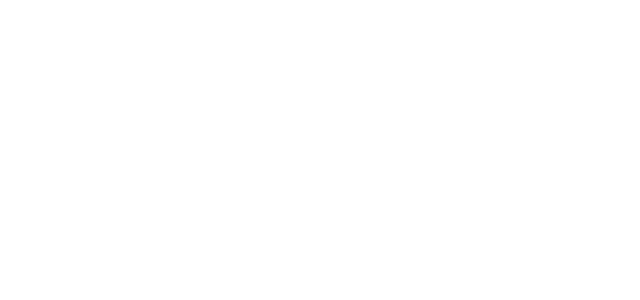
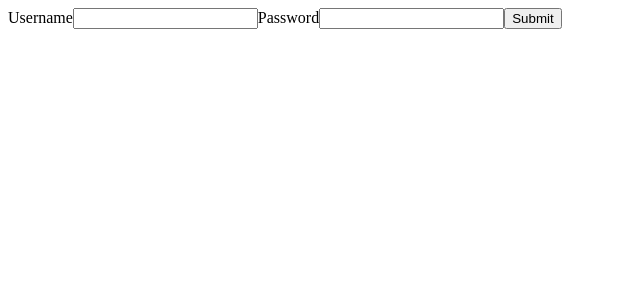
Before and after one commit to anamecia/mod-5-project-front-end, a React (Create React App) app: page /signin in a window 1280 px wide. Shown: the top 300 px of the page, without its empty margins (0-640 px from the left). Built offline with nearby package versions, Linux system fonts and the light colour scheme.

Commit message:
adds authentication to sign in

```diff
--- /dev/null
+++ b/src/API.js
@@ -0,0 +1,17 @@
+const railsBaseUrl = 'http://localhost:3000/'
+const signInUrl = railsBaseUrl + 'signin'
+
+const post = (url,data) => {
+    return fetch(url,{
+        method:'POST',
+        headers:{
+            "Content-Type": "application/json",
+            "Accept": "application/json"
+        },
+        body: JSON.stringify(data)
+    }).then(resp => resp.json())
+}
+
+const signIn = (username, password) => post(signInUrl,{username, password})
+
+export default { signIn }
--- a/src/App.js
+++ b/src/App.js
@@ -1,20 +1,29 @@
-import React from 'react'
+import React, { Component } from 'react'
 import { Route, Switch } from 'react-router-dom'
 
 import SignUpPage from './components/SignUpPage'
 import SignInPage from './components/SignInPage'
 
 
-const App = () => {
+class App extends Component{
+    state = {
+        user: null
+    }
 
+    signIn = (user) => {
+        this.setState({user: user})
+    }
+
+    render(){
         return(
             <div>
                 <Switch>
                     <Route path='/signup' component={SignUpPage}/>
-                <Route path='/signin' component={SignInPage}/>
+                    <Route path='/signin' component={props => <SignInPage {...props} signIn={this.signIn}/>}/>
                 </Switch>
             </div>
         )
     }
+}
 
 export default App
--- a/src/components/SignInForm.js
+++ b/src/components/SignInForm.js
@@ -1,18 +1,41 @@
-import React from 'react'
+import React, { Component } from 'react'
 
-const SignInForm = () => {
+import API from '../API'
 
+class SignInForm  extends Component {
+    state = {
+        username: '',
+        password: ''
+    }
+
+    handleChange = (e) => {
+        this.setState({ [e.target.name]: e.target.value})
+    }
+
+    handleSubmit = (e) =>{
+        e.preventDefault()
+
+        API.signIn(this.state.username, this.state.password)
+        .then(data => {
+            if (data.error) throw Error(data.error)
+            this.props.signIn(data)
+            // this.props.history.push(null) //redirects the user to their page
+        }).catch(error => alert(error))  //change alert to a nicer notification
+    }
+
+    render(){
         return(
             <div>
-            <form>
+                <form onSubmit={this.handleSubmit}>
                     <label>Username</label>
-                <input onChange={null} type='text'/>
+                    <input onChange={this.handleChange} type='text' name='username'/>
                     <label>Password</label>
-                <input onChange={null} type='password'/>
+                    <input onChange={this.handleChange} type='password' name='password'/>
                     <input type='submit'/>
                 </form>
             </div>
         )
     }
+}
 
 export default SignInForm
--- a/src/components/SignInPage.js
+++ b/src/components/SignInPage.js
@@ -1,9 +1,12 @@
 import React from 'react'
 
-const SignInPage = () => {
+import SignInForm from './SignInForm'
+
+const SignInPage = ({ signIn, history }) => {
 
     return(
         <div>
+            <SignInForm signIn={signIn} history={history}/>
         </div>
     )
 }
--- a/src/components/SignUpPage.js
+++ b/src/components/SignUpPage.js
@@ -1,9 +1,12 @@
 import React from 'react'
+
+import SignUpForm from './SignUpForm'
 
 const SignUpPage = () => {
 
     return(
         <div>
+            <SignUpForm/>
         </div>
     )
 }
```
Lines whose indentation alone changed are shown as unchanged.
